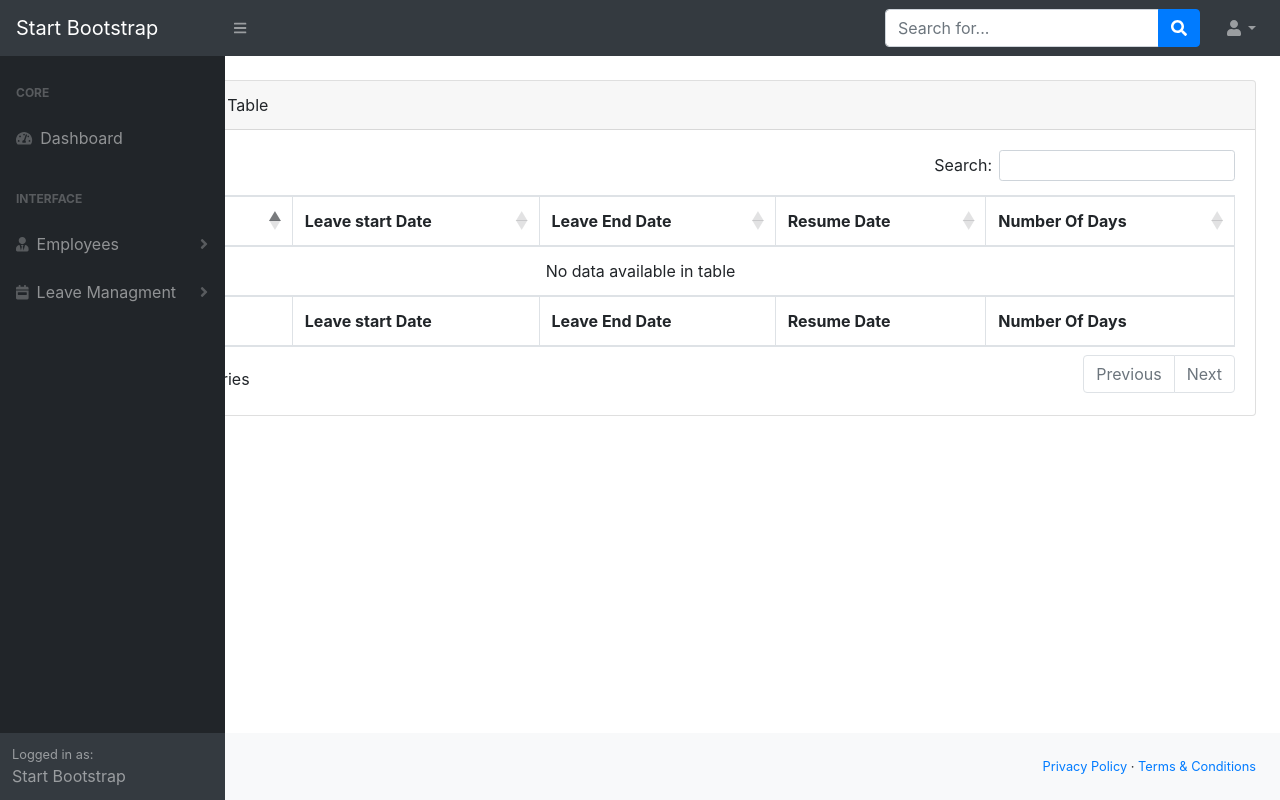
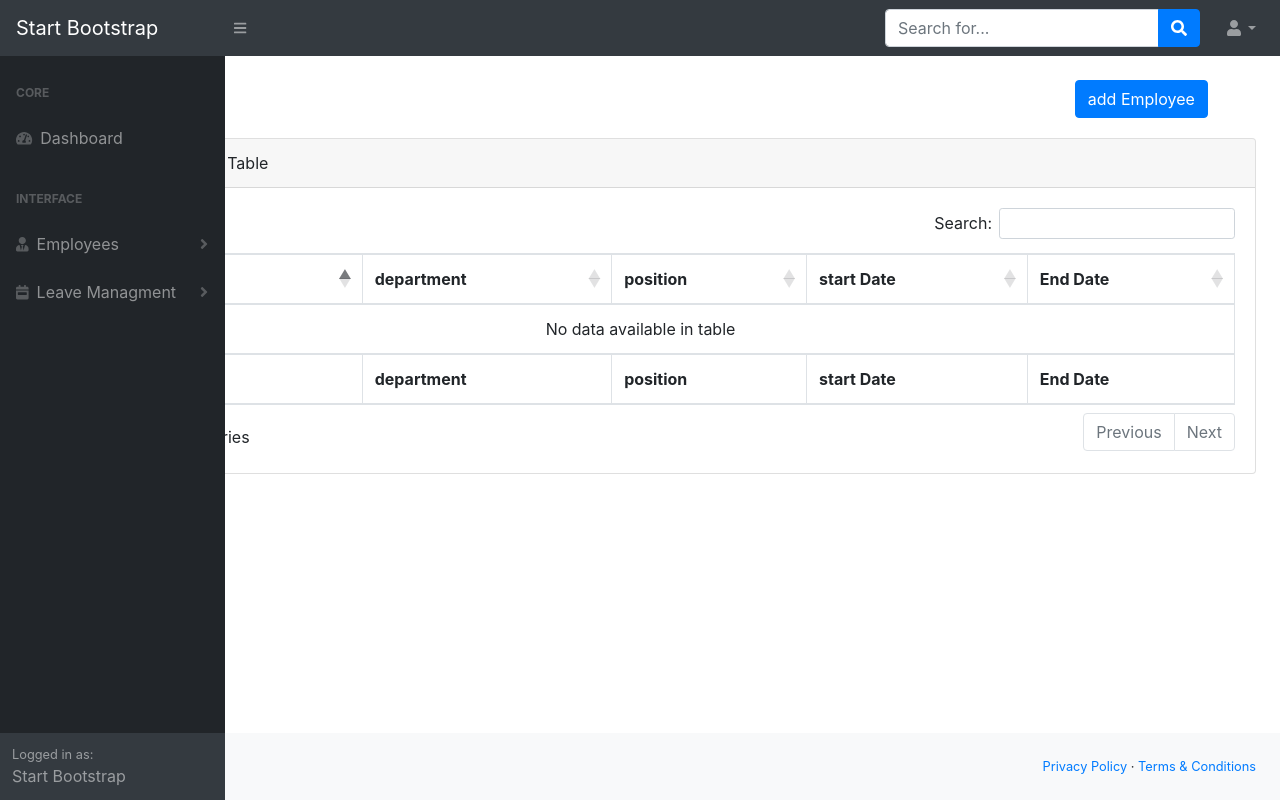
Before and after one commit to mohamedAhmed97/HR_Mangment-System, a Django app: page /employees/ in a window 1280 px wide. Run offline with Django 3.2, Linux system fonts and the light colour scheme; data that the repository does not hold is empty; some libraries are stand-ins or nearby versions.

Commit message:
make template of employee path

```diff
--- a/contracts/models.py
+++ b/contracts/models.py
@@ -51,3 +51,8 @@ class Contract(models.Model):
 
     def __str__(self):
         return self.emp_id.full_name
+
+    def get_end_date_value(self):
+        if self.end_date is None:
+            return "Still Working"
+        return self.end_date
--- /dev/null
+++ b/employees/static/css/list.css
@@ -0,0 +1,5 @@
+@media only screen and (min-width: 700px) {
+    #add_btn{
+        margin-left: 85%;
+    }
+}
--- a/employees/templates/employee_list.html
+++ b/employees/templates/employee_list.html
@@ -1,7 +1,15 @@
 {% extends "base.html" %}
 {% load static %}
 {% block content %}
+
+<link href="{% static 'css/list.css' %}" rel="stylesheet" />
 <br>
+<div class="ml-4" style="margin-left: auto;">
+    <a href="add">
+        <button id="add_btn" type="button" style="margin-bottom: 20px;" class="btn btn-primary">add Employee</button>
+    </a>
+</div>
+
 <div class="card mb-4">
     <div class="card-header"><i class="fas fa-table mr-1"></i>Employee Level Data Table</div>
     <div class="card-body">
@@ -10,19 +18,19 @@
                 <thead>
                     <tr>
                         <th>Employee Name</th>
-                        <th>Leave start Date</th>
-                        <th>Leave End Date</th>
-                        <th>Resume Date</th>
-                        <th>Number Of Days</th>
+                        <th>department</th>
+                        <th>position</th>
+                        <th>start Date</th>
+                        <th>End Date</th>
                     </tr>
                 </thead>
                 <tfoot>
                     <tr>
                         <th>Employee Name</th>
-                        <th>Leave start Date</th>
-                        <th>Leave End Date</th>
-                        <th>Resume Date</th>
-                        <th>Number Of Days</th>
+                        <th>department</th>
+                        <th>position</th>
+                        <th>start Date</th>
+                        <th>End Date</th>
                     </tr>
                 </tfoot>
                 <tbody>
@@ -32,7 +40,7 @@
                         <td>{{emp.dep_id}}</td>
                         <td>{{emp.pos_id}}</td>
                         <td>{{emp.start_date}}</td>
-                        <td>{{emp.end_date}} days</td>
+                        <td>{{emp.get_end_date_value}}</td>
                     </tr>
                     {%endfor%}
                 </tbody>
--- a/mashreq_HRMS/settings.py
+++ b/mashreq_HRMS/settings.py
@@ -131,5 +131,5 @@ USE_TZ = True
 STATIC_URL = '/static/'
 STATICFILES_DIRS = [
     os.path.join(BASE_DIR, "mashreq_HRMS/static"),
-    os.path.join(BASE_DIR, "static"),
+    os.path.join(BASE_DIR, "static/"),
 ]
```
